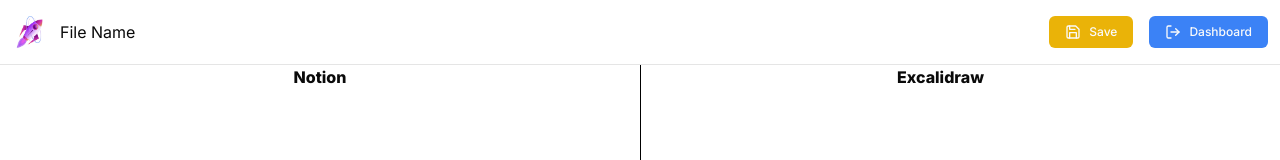
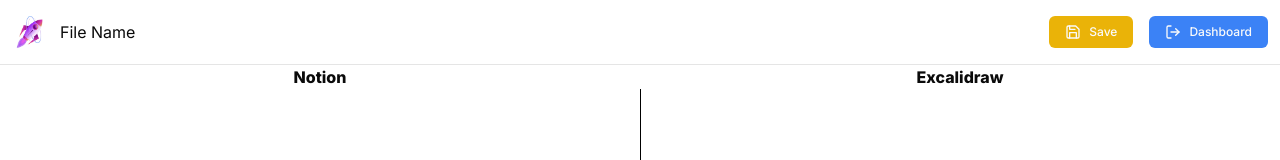
Before and after one commit to Ujjwal2327/mindcraft, a Next.js app: page /workspace/1 in a window 1280 px wide. Shown: the top 160 px of the page. Built offline with nearby package versions, Linux system fonts and the light colour scheme; no server answers.

Commit message:
some frontend changes

```diff
--- a/app/(routes)/dashboard/_components/FileList.tsx
+++ b/app/(routes)/dashboard/_components/FileList.tsx
@@ -7,7 +7,7 @@
 
 export interface FILE {
   archive: boolean;
-  createdBt: string;
+  createdAt: string;
   document: string;
   fileName: string;
   teamId: string;
@@ -39,9 +39,6 @@
                 Created At
               </td>
               <td className="whitespace-nowrap px-4 py-2 font-medium text-gray-900">
-                Edited
-              </td>
-              <td className="whitespace-nowrap px-4 py-2 font-medium text-gray-900">
                 Author
               </td>
             </tr>
@@ -60,9 +57,6 @@
                   </td>
                   <td className="whitespace-nowrap px-4 py-2 text-gray-700">
                     {moment(file._creationTime).format("DD MMM YYYY")}{" "}
-                  </td>
-                  <td className="whitespace-nowrap px-4 py-2 text-gray-700">
-                    {moment(file._creationTime).format("DD MMM YYYY")}
                   </td>
                   <td className="whitespace-nowrap px-4 py-2 text-gray-700">
                     {user && (
--- a/app/(routes)/workspace/[fileId]/page.tsx
+++ b/app/(routes)/workspace/[fileId]/page.tsx
@@ -23,7 +23,7 @@
   }, []);
 
   return (
-    <div>
+    <div className="h-screen">
       <WorkspaceHeader
         filename={fileData?.fileName || "File Name"}
         onSave={() => setTriggerSave(!triggerSave)}
@@ -32,17 +32,20 @@
       {/* Workspace Layout  */}
       <div className="grid grid-cols-1 md:grid-cols-2">
         {/* Document  */}
-        <div className=" h-4/5">
+        <div>
           <h2 className="text-center font-extrabold">Notion</h2>
+          <div className=" h-[85vh]">
             <Editor
               onSaveTrigger={triggerSave}
               fileId={fileId}
               fileData={fileData}
             />
           </div>
+        </div>
         {/* Whiteboard/canvas  */}
-        <div className=" h-4/5 border-l border-black mr-10">
+        <div>
           <h2 className="text-center font-extrabold">Excalidraw</h2>
+          <div className=" h-[85vh] border-l border-black bottom-2 mr-10">
             <Canvas
               onSaveTrigger={triggerSave}
               fileId={fileId}
@@ -51,6 +54,7 @@
           </div>
         </div>
       </div>
+    </div>
   );
 }
 
--- a/app/(routes)/workspace/_components/Canvas.tsx
+++ b/app/(routes)/workspace/_components/Canvas.tsx
@@ -33,7 +33,7 @@
   }, [onSaveTrigger]);
 
   return (
-    <div style={{ height: "500px" }}>
+    <div style={{ height: "100%" }}>
       {fileData && (
         <Excalidraw
           theme="light"
--- a/app/(routes)/workspace/_components/Editor.tsx
+++ b/app/(routes)/workspace/_components/Editor.tsx
@@ -106,7 +106,7 @@
 
   return (
     <div>
-      <div id="editorjs" className="ml-10"></div>
+      <div id="editorjs" className="pl-16"></div>
     </div>
   );
 }
--- a/app/globals.css
+++ b/app/globals.css
@@ -100,8 +100,11 @@
   }
 }
 
-.custom-scrollbar {}
+* {
+  scrollbar-width: none;
+}
 
-* {
-  @apply custom-scrollbar overflow-y-auto;
+/* Colorful scrollbar!  */
+::-webkit-scrollbar {
+  scrollbar-color: red, orange;
 }
```
Lines whose indentation alone changed are shown as unchanged.
